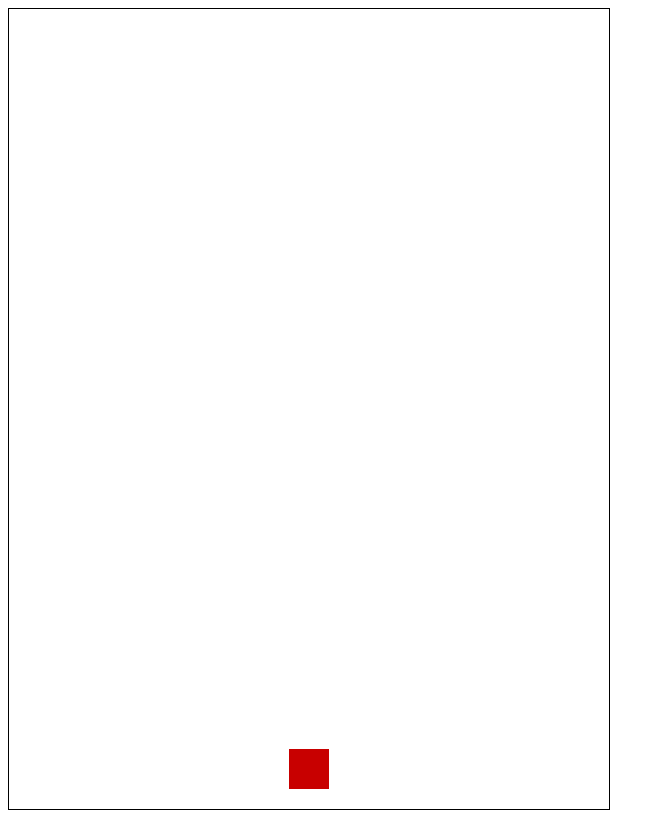
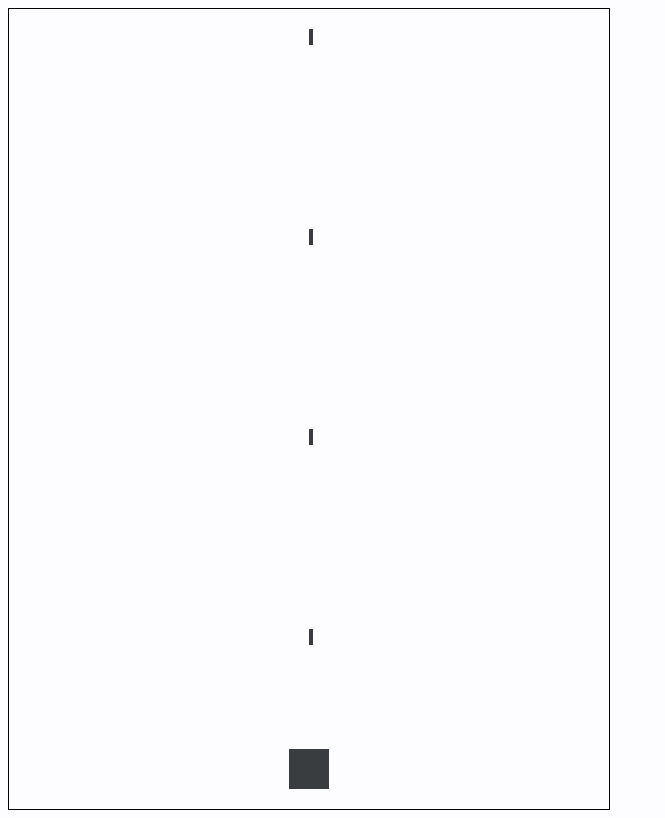
Before and after one commit to lorisleuenberger/spaceship, a plain HTML site: page index.html in a window 1280 px wide. Both pictures are taken after a click on the button "start game". Shown: the whole page, without its empty margins (0-665 px from the left). Drawn offline with Linux system fonts and the light colour scheme.

Commit message:
add bullets logic and rendering

```diff
--- a/game.js
+++ b/game.js
@@ -9,9 +9,11 @@ let game = {
             right: ['d'],
         },
     },
-    startbtn: document.getElementById("start"),
-    canvas: document.getElementById("canvas"),
+    startbtn: document.getElementById('start'),
+    canvas: document.getElementById('canvas'),
+    backgroundcolor: 'rgb(253, 253, 255)',
     player: {
+        color: 'rgb(57, 61, 63)',
         size: {
             width: 40,
             height: 40,
@@ -27,27 +29,66 @@ let game = {
         moving: {
             left: false,
             right: false,
+            speed: 1,
         },
     },
+    bullets: {
+        settings: {
+            color: 'rgb(57, 61, 63)',
+            speed: 2,
+            interval: 100,
+            intervalCountdown: 0,
+            size: {
+                width: 4,
+                height: 16,
+            }
+        },
+        objects: [],
+    }
 }
 
 function run() {
     moveplayer();
+    shooting();
     draw();
 }
 
 function moveplayer(direction) {
     if(game.player.moving.left && !game.player.moving.right) {
-        if(game.player.position.x - 2 > 0) {
+        if(game.player.position.x - game.player.moving.speed > 0) {
             game.player.position.previous.x = game.player.position.x
-            game.player.position.x -= 2
+            game.player.position.x -= game.player.moving.speed
         }
     } else if(game.player.moving.right && !game.player.moving.left) {
-        if(game.player.position.x + 2 < game.canvas.width - game.player.size.width) {
+        if(game.player.position.x + game.player.moving.speed < game.canvas.width - game.player.size.width) {
             game.player.position.previous.x = game.player.position.x
-            game.player.position.x += 2
+            game.player.position.x += game.player.moving.speed
         }
     }
+}
+
+function shooting() {
+    // Spawn bullets
+    if(game.bullets.settings.intervalCountdown === 0) {
+        game.bullets.objects.push({
+            x: game.player.position.x + game.player.size.width / 2,
+            y: game.player.position.y,
+        })
+        game.bullets.settings.intervalCountdown = game.bullets.settings.interval
+    }
+    game.bullets.settings.intervalCountdown -= 1;
+
+    // update bullets
+    let bulletsToDelete = [];
+    for( let i = 0; i < game.bullets.objects.length; i++ ) {
+        game.bullets.objects[i].y -= game.bullets.settings.speed
+        if(game.bullets.objects[i] <= 0) {
+            bulletsToDelete.push(i)
+        }
+    }
+    bulletsToDelete.forEach(bulletToDelete => {
+        game.bullets.objects.splice(bulletToDelete, 1)
+    });
 }
 
 function draw() {
@@ -56,28 +97,32 @@ function draw() {
         return;
     }
     const ctx = game.canvas.getContext("2d")
-    ctx.fillStyle = "rgb(200 0 0)"
-    if(game.player.position.x != game.player.position.previous.x) {
-        ctx.clearRect(game.player.position.previous.x,game.player.position.previous.y,game.player.size.width,game.player.size.height)
+
+    ctx.fillStyle = game.backgroundcolor
+    ctx.fillRect(0, 0, game.canvas.width, game.canvas.height);
+
+    ctx.fillStyle = game.player.color
+    ctx.fillRect(game.player.position.x,game.player.position.y,game.player.size.width,game.player.size.height)
+
+    ctx.fillStyle = game.bullets.settings.color
+    for( let i = 0; i < game.bullets.objects.length; i++ ) {
+        ctx.fillRect( game.bullets.objects[i].x, game.bullets.objects[i].y, game.bullets.settings.size.width, game.bullets.settings.size.height )
     }
-    ctx.fillRect(game.player.position.x,game.player.position.y,game.player.size.width,game.player.size.height)
 }
 
 function start() {
     if(game.running) {
-        console.log("game already running")
         return
     }
     game.startbtn.style.display = 'none'
     game.canvas.style.display = 'block'
-    game.intervalId = setInterval( run , 10 )
+    game.intervalId = setInterval( run , 5 )
     game.running = true
 }
 
 
 function pause() {
     if(!game.running) {
-        console.log("game not running")
         return
     }
     clearInterval(game.intervalId)
--- a/index.html
+++ b/index.html
@@ -3,6 +3,9 @@
     <head>
         <title>Spaceship Game</title>
         <style>
+        body {
+            background-color: rgb(253, 253, 255);
+        }
         canvas {
             border: 1px solid black;
             display: none;
```
